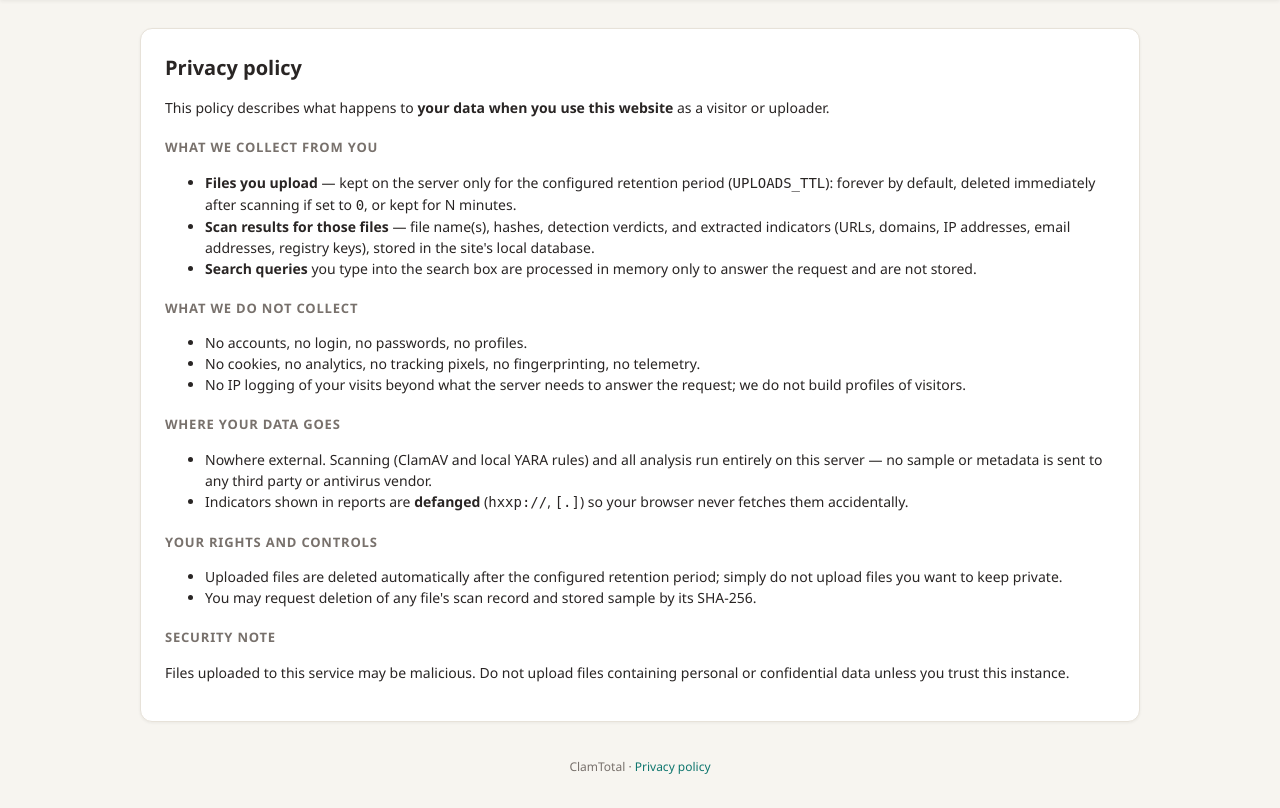
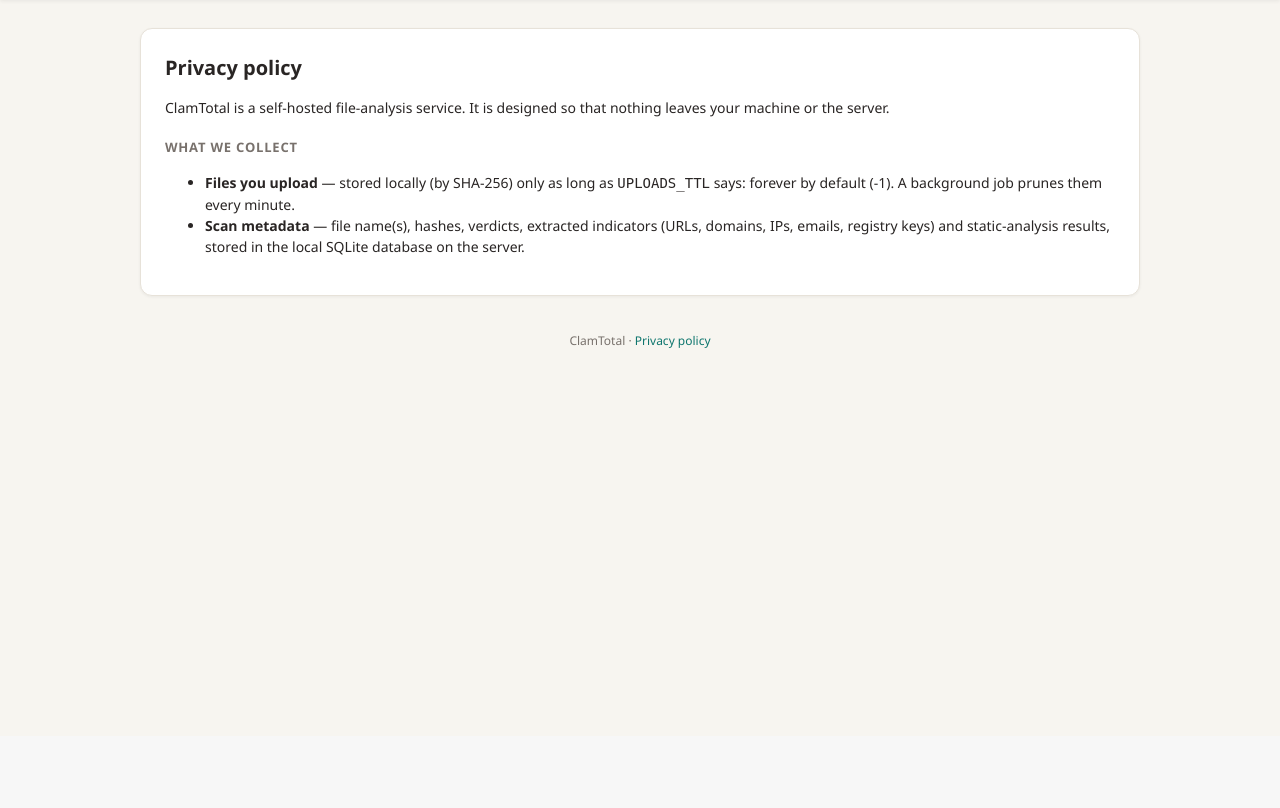
Before and after one commit to esoadamo/clamtotal, a FastAPI app: page /ui/privacy in a window 1280 px wide. Shown: the part 64-872 px from the top of the page. After the commit the page ends 412 px from the top, so only its background shows below. Run offline with FastAPI, Linux system fonts and the light colour scheme.

Commit message:
docs: vibe-coding disclaimer at top of README; docs: privacy policy reduced to user-PoV text with TTL-aware wording; ci: SAST (pip-audit --strict) gate before image build; ci: weekly + manual dependency-update workflow opening a PR
Co-authored-by: esoadamo <esoadamo@users.noreply.github.com>

```diff
--- a/app/main.py
+++ b/app/main.py
@@ -344,7 +344,14 @@ def rescan(
 
 @app.get("/ui/privacy", response_class=HTMLResponse)
 def privacy(request: Request) -> HTMLResponse:
-    return templates.TemplateResponse(request, "privacy.html")
+    ttl = settings.uploads_ttl
+    if ttl < 0:
+        ttl_phrase = "forever by default (-1)"
+    elif ttl == 0:
+        ttl_phrase = "deleted right after scanning (0)"
+    else:
+        ttl_phrase = f"kept for {ttl} minute{'s' if ttl != 1 else ''}"
+    return templates.TemplateResponse(request, "privacy.html", {"ttl_phrase": ttl_phrase})
 
 
 @app.get("/ui/search", response_class=HTMLResponse)
--- a/app/templates/privacy.html
+++ b/app/templates/privacy.html
@@ -3,35 +3,12 @@
 {% block content %}
 <div class="card">
   <h2 style="font-size:20px; text-transform:none; letter-spacing:0; color:var(--text)">Privacy policy</h2>
-  <p>This policy describes what happens to <strong>your data when you use this website</strong> as a visitor or uploader.</p>
+  <p>ClamTotal is a self-hosted file-analysis service. It is designed so that nothing leaves your machine or the server.</p>
 
-  <h3 class="section-title" style="margin-top:20px">What we collect from you</h3>
+  <h3 class="section-title" style="margin-top:20px">What we collect</h3>
   <ul>
-    <li><strong>Files you upload</strong> — kept on the server only for the configured retention period (<code>UPLOADS_TTL</code>): forever by default, deleted immediately after scanning if set to <code>0</code>, or kept for N minutes.</li>
-    <li><strong>Scan results for those files</strong> — file name(s), hashes, detection verdicts, and extracted indicators (URLs, domains, IP addresses, email addresses, registry keys), stored in the site's local database.</li>
-    <li><strong>Search queries</strong> you type into the search box are processed in memory only to answer the request and are not stored.</li>
+    <li><strong>Files you upload</strong> — stored locally (by SHA-256) only as long as <code>UPLOADS_TTL</code> says: {{ ttl_phrase }}. A background job prunes them every minute.</li>
+    <li><strong>Scan metadata</strong> — file name(s), hashes, verdicts, extracted indicators (URLs, domains, IPs, emails, registry keys) and static-analysis results, stored in the local SQLite database on the server.</li>
   </ul>
-
-  <h3 class="section-title" style="margin-top:20px">What we do not collect</h3>
-  <ul>
-    <li>No accounts, no login, no passwords, no profiles.</li>
-    <li>No cookies, no analytics, no tracking pixels, no fingerprinting, no telemetry.</li>
-    <li>No IP logging of your visits beyond what the server needs to answer the request; we do not build profiles of visitors.</li>
-  </ul>
-
-  <h3 class="section-title" style="margin-top:20px">Where your data goes</h3>
-  <ul>
-    <li>Nowhere external. Scanning (ClamAV and local YARA rules) and all analysis run entirely on this server — no sample or metadata is sent to any third party or antivirus vendor.</li>
-    <li>Indicators shown in reports are <strong>defanged</strong> (<code>hxxp://</code>, <code>[.]</code>) so your browser never fetches them accidentally.</li>
-  </ul>
-
-  <h3 class="section-title" style="margin-top:20px">Your rights and controls</h3>
-  <ul>
-    <li>Uploaded files are deleted automatically after the configured retention period; simply do not upload files you want to keep private.</li>
-    <li>You may request deletion of any file's scan record and stored sample by its SHA-256.</li>
-  </ul>
-
-  <h3 class="section-title" style="margin-top:20px">Security note</h3>
-  <p>Files uploaded to this service may be malicious. Do not upload files containing personal or confidential data unless you trust this instance.</p>
 </div>
 {% endblock %}
```
Also changed, not shown: tests/test_routes_extra.py (+14 -18 lines), .github/workflows/dependencies.yml (added), .github/workflows/tests.yml, README.md.
